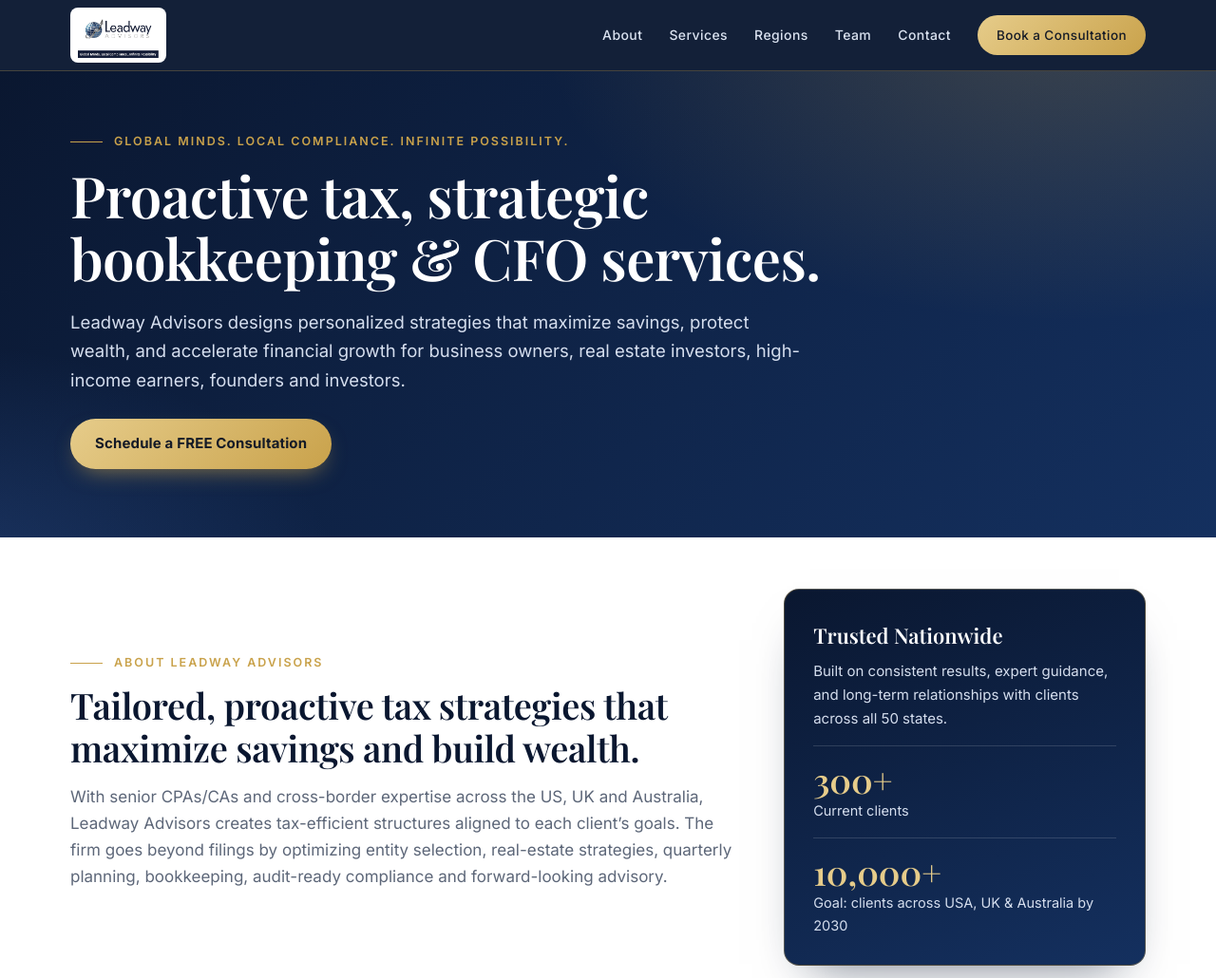
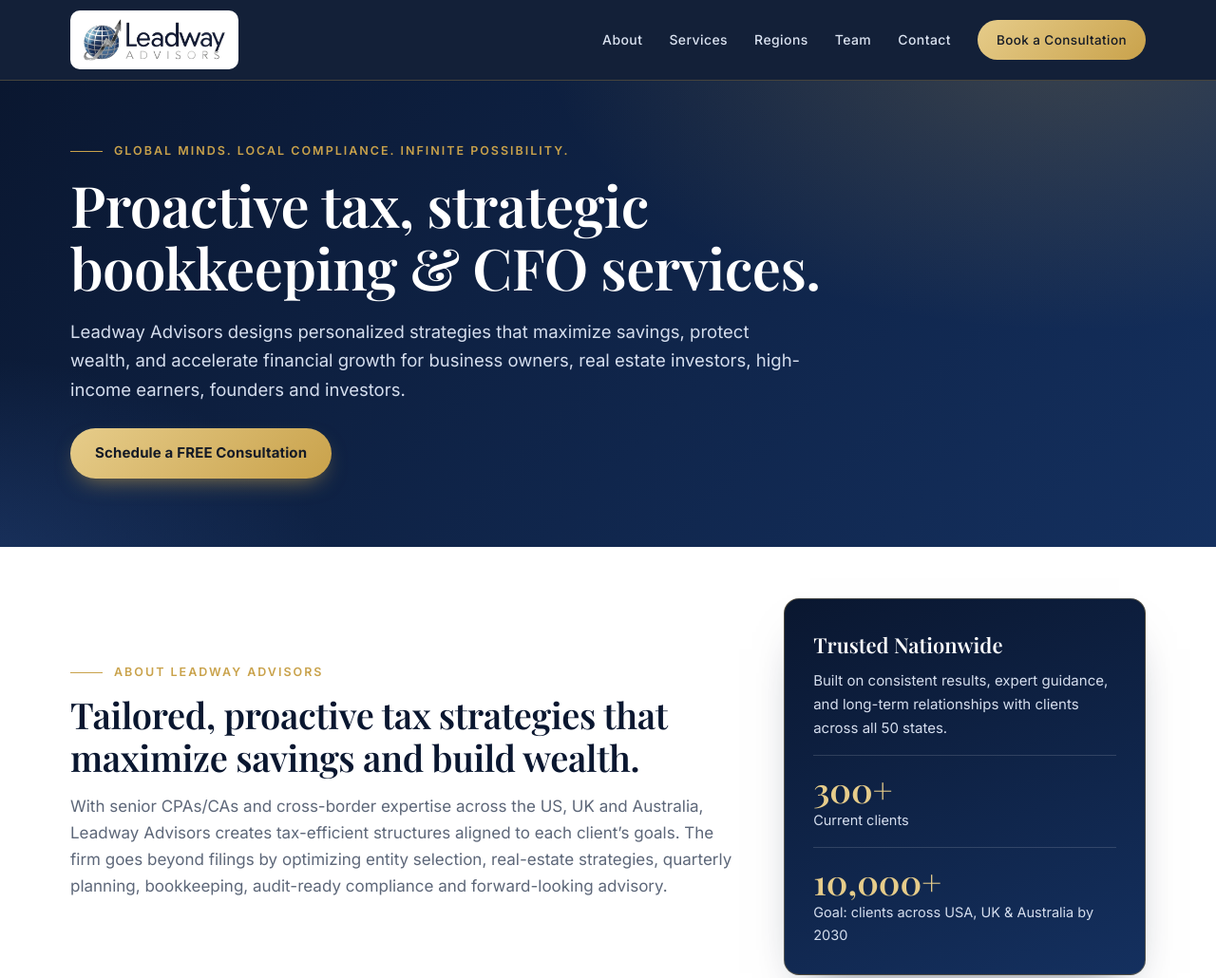
Before and after one commit to 2026lof/leadwayadvisors, a plain HTML site: page index.html in a window 1280 px wide. Shown: the top 1030 px of the page at 95% size. Drawn offline with nearby package versions, Linux system fonts and the light colour scheme; a web font is replaced by a local one.

Commit message:
Use a larger logo cropped to the globe and wordmark
Add leadway-logo-mark.png, the logo with the tagline band trimmed off,
and show it larger in the top bar and footer.

Co-Authored-By: Claude Fable 5.2 <noreply@anthropic.com>

```diff
--- a/index.html
+++ b/index.html
@@ -10,15 +10,15 @@
   <style>
     :root{--navy:#0a1730;--navy2:#14305f;--gold:#c9a24b;--gold2:#e6cc8a;--ivory:#f8f6f1;--text:#1c2434;--muted:#5d6779;--line:#e8e3d7;--white:#fff;--serif:'Playfair Display',Georgia,'Times New Roman',serif;--sans:'Inter',Arial,Helvetica,sans-serif}
     *{box-sizing:border-box}
-    html{scroll-behavior:smooth;scroll-padding-top:86px}
+    html{scroll-behavior:smooth;scroll-padding-top:96px}
     body{margin:0;font-family:var(--sans);color:var(--text);line-height:1.65;background:var(--white);-webkit-font-smoothing:antialiased}
     .wrap{max-width:1180px;margin:0 auto;padding:0 24px}
     a{color:inherit}
 
     /* Top bar */
     .topbar{position:sticky;top:0;z-index:50;background:rgba(10,23,48,.96);backdrop-filter:blur(8px);border-bottom:1px solid rgba(201,162,75,.28)}
-    nav{display:flex;align-items:center;justify-content:space-between;gap:24px;min-height:74px}
-    .logo{height:58px;max-width:260px;object-fit:contain;background:var(--white);border-radius:8px;padding:5px 8px;display:block}
+    nav{display:flex;align-items:center;justify-content:space-between;gap:24px;min-height:84px}
+    .logo{height:62px;width:auto;background:var(--white);border-radius:10px;padding:7px 12px;display:block}
     .links{display:flex;align-items:center;gap:28px}
     .links a{color:#dbe3f1;text-decoration:none;font-weight:500;font-size:14px;letter-spacing:.03em;transition:color .2s}
     .links a:hover{color:var(--gold2)}
@@ -109,7 +109,7 @@
   <div class="topbar" id="home">
     <div class="wrap">
       <nav>
-        <a href="#home"><img class="logo" src="leadway-logo.png" alt="Leadway Advisors logo"></a>
+        <a href="#home"><img class="logo" src="leadway-logo-mark.png" alt="Leadway Advisors logo"></a>
         <div class="links"><a href="#about">About</a><a href="#services">Services</a><a href="#regions">Regions</a><a href="#team">Team</a><a href="#contact">Contact</a><a class="btn" href="https://calendly.com/contact-leadwayadvisors" target="_blank" rel="noopener">Book a Consultation</a></div>
       </nav>
     </div>
@@ -197,7 +197,7 @@
   <footer id="contact" class="footer">
     <div class="wrap">
       <div class="cols">
-        <div><img class="logo" src="leadway-logo.png" alt="Leadway Advisors logo" style="height:60px"><p>We specialize in tax planning strategies that help reduce liabilities and boost profits, fueling growth and long-term financial success.</p></div>
+        <div><img class="logo" src="leadway-logo-mark.png" alt="Leadway Advisors logo" style="height:78px"><p>We specialize in tax planning strategies that help reduce liabilities and boost profits, fueling growth and long-term financial success.</p></div>
         <div><h3>Quick Links</h3><p>About Us<br>Pricing<br>Blogs<br>Gallery<br>Webinar</p></div>
         <div><h3>Services</h3><p>Bookkeeping<br>Tax Preparation<br>Tax Planning<br>Strategic Advisory</p></div>
         <div><h3>Contact</h3><p><a href="tel:9149848040">914-984-8040</a><br><a href="mailto:contact@leadwayadvisors.com">contact@leadwayadvisors.com</a><br>Virtual Firm</p></div>
```
Also changed, not shown: leadway-logo-mark.png (added).
